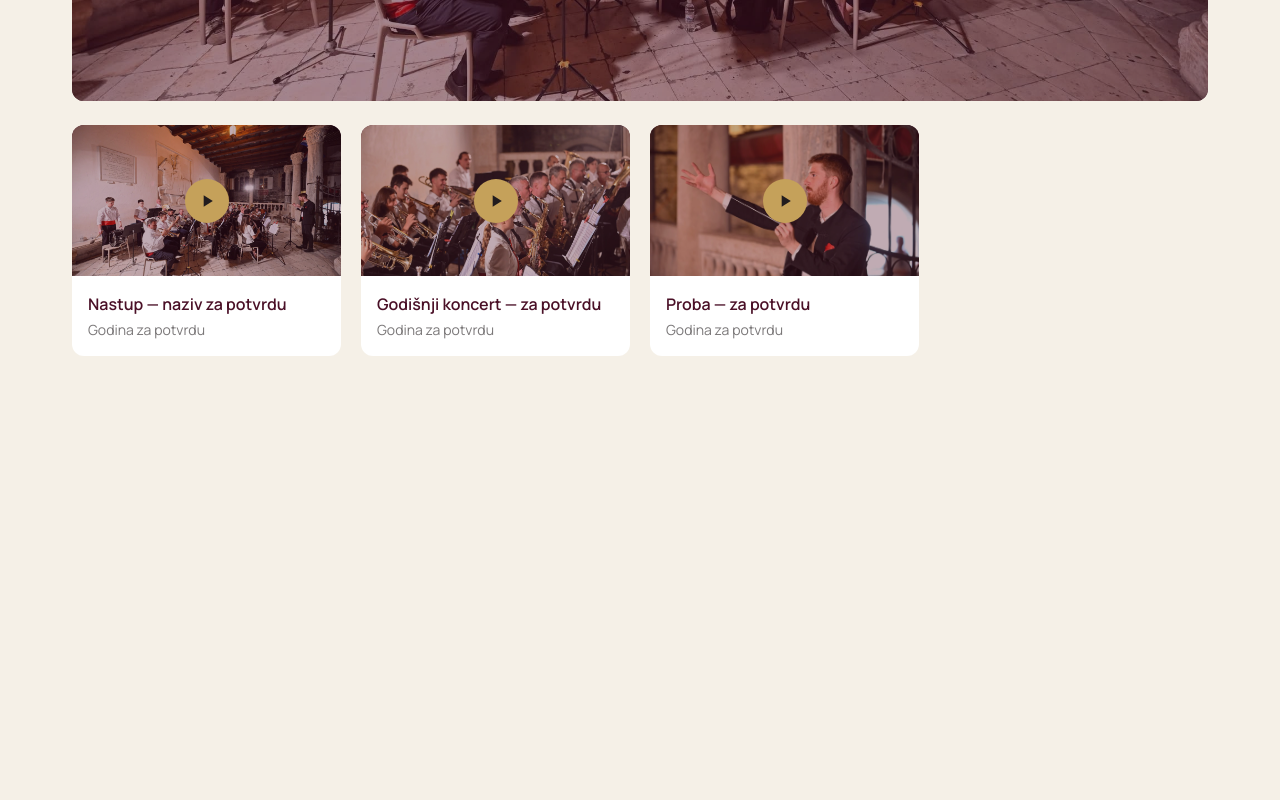
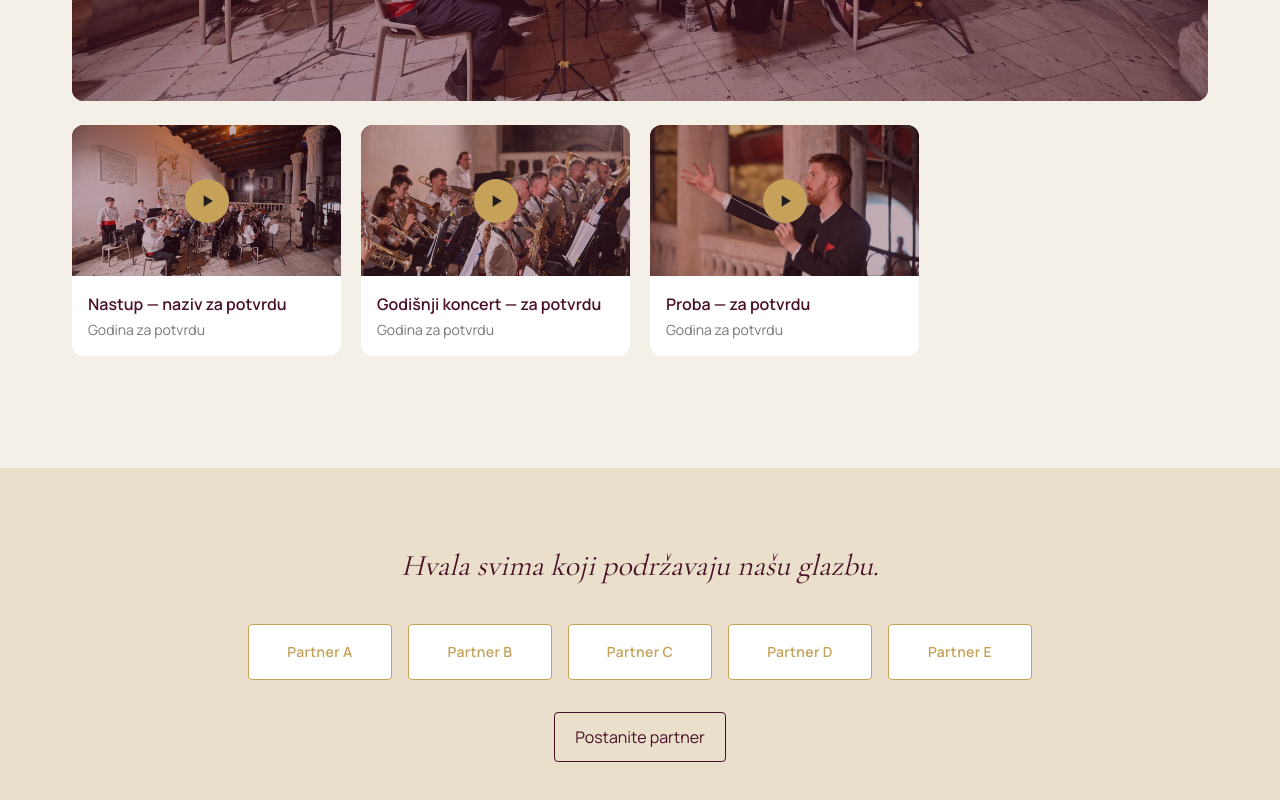
Before and after one commit to KonnyDaugh/hgd-stjepan-radic-website, a Next.js app: page / in a window 1280 px wide. Shown: the part 9297-10097 px from the top of the page. Before the commit the page ends 9765 px from the top, so only its background shows below. Built offline with nearby package versions, Linux system fonts and the light colour scheme.

Commit message:
feat: add partners strip layout

```diff
--- a/src/app/globals.css
+++ b/src/app/globals.css
@@ -9,6 +9,7 @@
   --color-paper: #e8ddcb;
   --color-charcoal: #211c1e;
   --color-charcoal-light: #3d3337;
+  --color-sand: #e9dfca;
 
   --font-sans: var(--font-manrope);
   --font-serif: var(--font-cormorant);
--- a/src/app/page.tsx
+++ b/src/app/page.tsx
@@ -10,6 +10,7 @@ import { LivingArchiveCta } from "@/components/sections/living-archive-cta";
 import { JoinOrchestra } from "@/components/sections/join-orchestra";
 import { SupportOrchestra } from "@/components/sections/support-orchestra";
 import { VideoSection } from "@/components/sections/video-section";
+import { PartnersStrip } from "@/components/sections/partners-strip";
 
 export default function Home() {
   return (
@@ -26,6 +27,7 @@ export default function Home() {
         <JoinOrchestra />
         <SupportOrchestra />
         <VideoSection />
+        <PartnersStrip />
       </main>
     </>
   );
--- /dev/null
+++ b/src/components/sections/partners-strip.tsx
@@ -0,0 +1,46 @@
+import { Container } from "@/components/ui/container";
+
+const partnerPlaceholders = [
+  "Partner A",
+  "Partner B",
+  "Partner C",
+  "Partner D",
+  "Partner E",
+];
+
+export function PartnersStrip() {
+  return (
+    <section
+      aria-labelledby="partners-title"
+      className="bg-sand text-burgundy"
+    >
+      <Container className="py-16 text-center md:py-20">
+        <h2
+          id="partners-title"
+          className="font-serif text-2xl italic md:text-3xl"
+        >
+          Hvala svima koji podržavaju našu glazbu.
+        </h2>
+
+        <ul className="mt-10 flex flex-wrap justify-center gap-4">
+          {partnerPlaceholders.map((partner) => (
+            <li
+              key={partner}
+              className="flex min-h-14 w-36 max-w-full items-center justify-center rounded border border-gold bg-white px-3 py-3 text-sm font-semibold tracking-wide text-gold"
+            >
+              {partner}
+            </li>
+          ))}
+        </ul>
+
+        <button
+          type="button"
+          disabled
+          className="mt-8 inline-flex min-h-11 items-center justify-center rounded border border-burgundy px-5 py-3 font-semibold disabled:cursor-not-allowed"
+        >
+          Postanite partner
+        </button>
+      </Container>
+    </section>
+  );
+}
```
